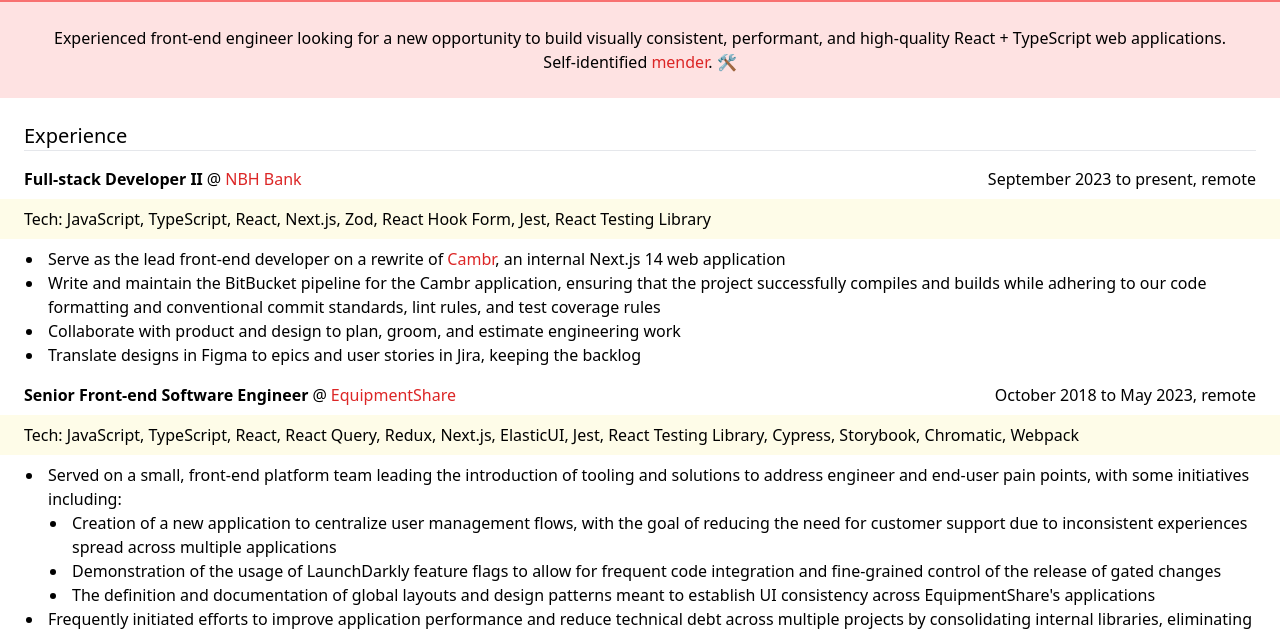
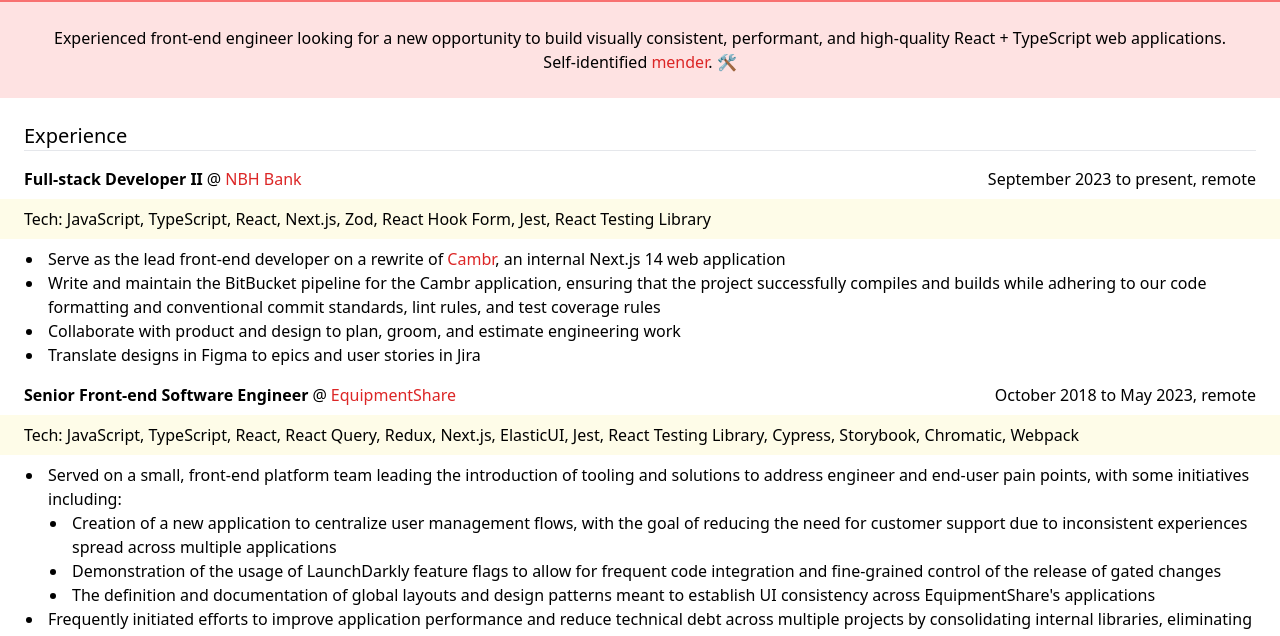
Before and after one commit to rachelhathaway/resume, an Astro site: page / in a window 1280 px wide. Shown: the part 94-730 px from the top of the page. Built offline with nearby package versions, Linux system fonts and the light colour scheme; Astro itself is replaced by a stand-in of ours.

Commit message:
remove extra text

```diff
--- a/src/pages/index.astro
+++ b/src/pages/index.astro
@@ -91,8 +91,7 @@
               engineering work
             </li>
             <li>
-              Translate designs in Figma to epics and user stories in Jira,
-              keeping the backlog
+              Translate designs in Figma to epics and user stories in Jira
             </li>
           </ul>
         </Job>
```
